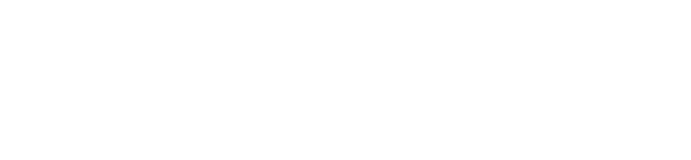
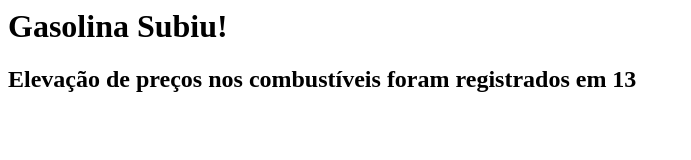
Before and after one commit to makepico/HTML-aula2, a plain HTML site: page index.html in a window 1280 px wide. Shown: the whole page, without its empty margins (0-691 px from the left). Drawn offline with Linux system fonts and the light colour scheme.

Commit message:
criado titulo e subtitulo

```diff
--- a/index.html
+++ b/index.html
@@ -5,7 +5,8 @@
 
 
     <body>
-
+        <h1> Gasolina Subiu! </h1>
+        <h2> Elevação de preços nos combustíveis foram registrados em 13</h2>
     </body>
 
 
```
